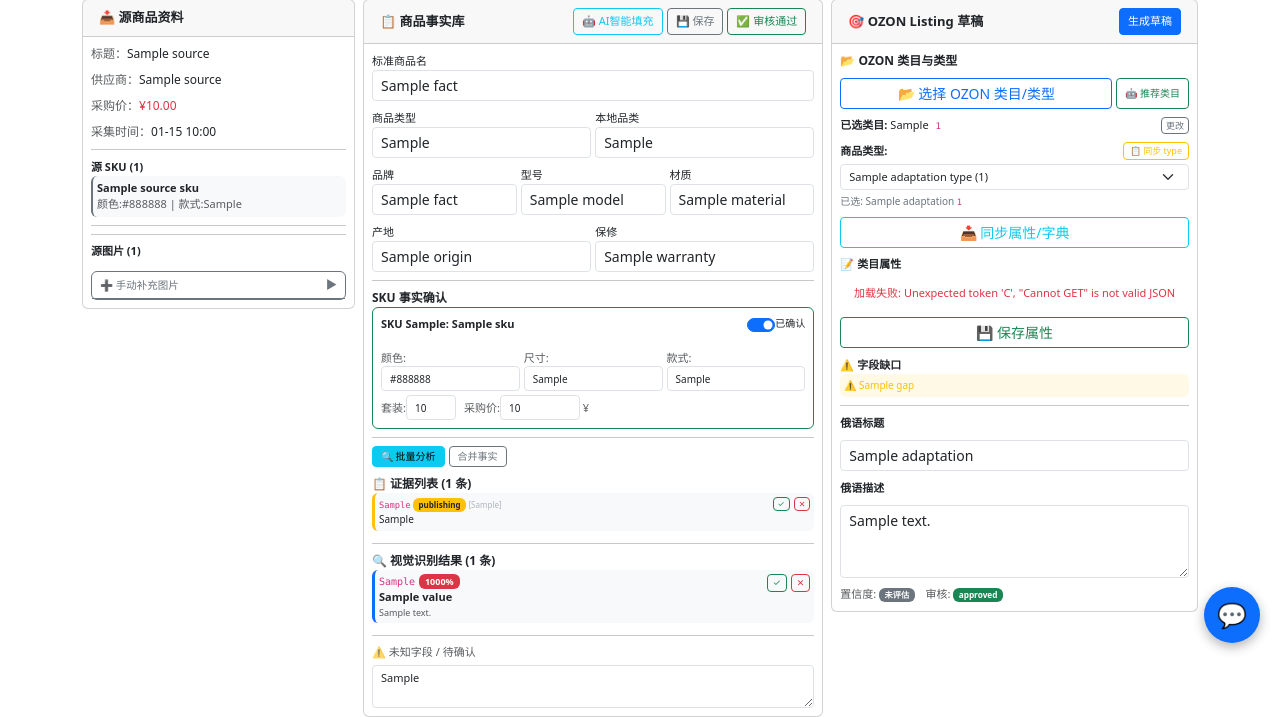
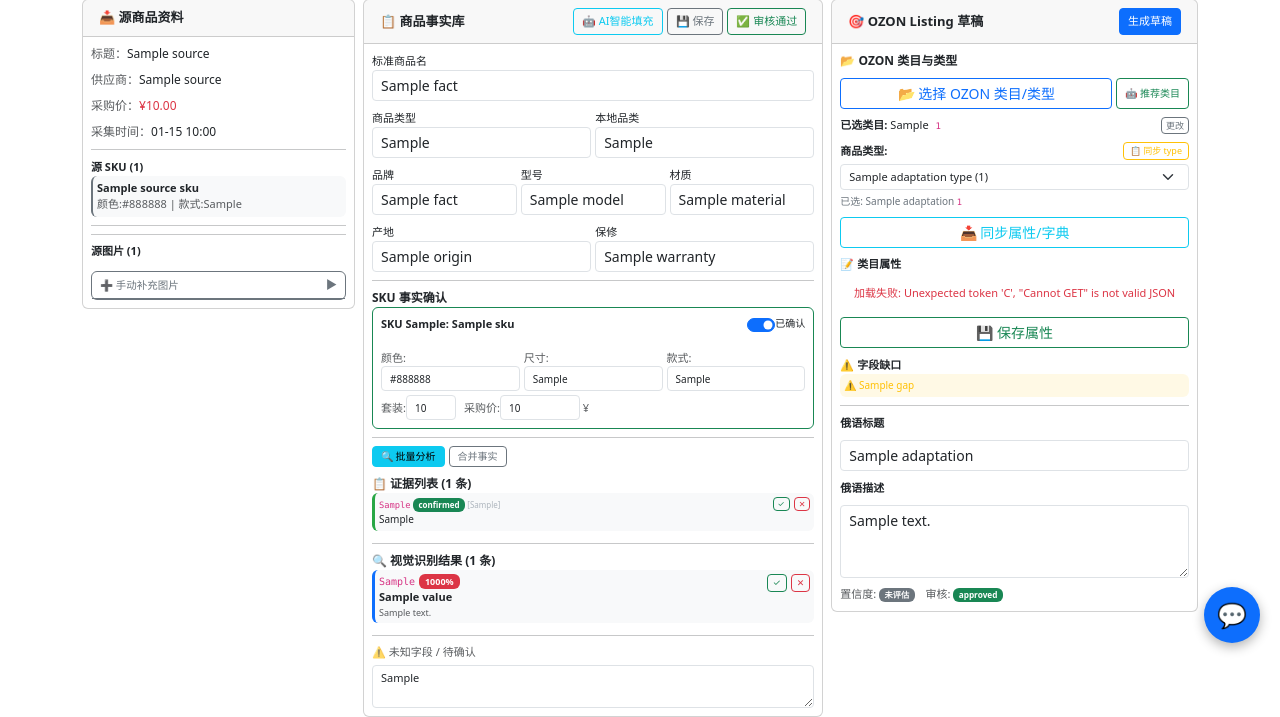
Before and after one commit to Ryan-cooinxia/inventory, a Python web app: template templates/ozon/adaptation_workspace.html in a window 1280 px wide. Shown: the part 137-854 px from the top of the page. Run offline with Jinja, Linux system fonts and the light colour scheme; the template is opened without the code that fills it: most values are stand-ins (such as "Sample title", 1, 10 or a date in 2020).

Commit message:
fix: 证据列表恢复使用 ev.fact_status(中栏) vs item.status(左侧面板)

```diff
--- a/templates/ozon/adaptation_workspace.html
+++ b/templates/ozon/adaptation_workspace.html
@@ -227,10 +227,10 @@
         <strong style="font-size:12px">📋 证据列表 ({{ evidences|length }} 条)</strong>
         <div style="max-height:180px;overflow-y:auto">
         {% for ev in evidences %}
-        <div class="d-flex justify-content-between align-items-start bg-light rounded p-1 mb-1" style="font-size:10px;border-left:3px solid {% if item.status == 'confirmed' %}#28a745{% elif item.status == 'conflict' %}#dc3545{% elif item.status == 'rejected' %}#6c757d{% else %}#ffc107{% endif %}">
+        <div class="d-flex justify-content-between align-items-start bg-light rounded p-1 mb-1" style="font-size:10px;border-left:3px solid {% if ev.fact_status == 'confirmed' %}#28a745{% elif ev.fact_status == 'conflict' %}#dc3545{% elif ev.fact_status == 'rejected' %}#6c757d{% else %}#ffc107{% endif %}">
           <div style="flex:1;min-width:0">
             <code>{{ ev.field_path }}</code>
-            <span class="badge {% if item.status == 'confirmed' %}bg-success{% elif item.status == 'conflict' %}bg-danger{% elif item.status == 'rejected' %}bg-secondary{% elif item.status == 'inferred' %}bg-info{% else %}bg-warning text-dark{% endif %}" style="font-size:8px">{{ item.status }}</span>
+            <span class="badge {% if ev.fact_status == 'confirmed' %}bg-success{% elif ev.fact_status == 'conflict' %}bg-danger{% elif ev.fact_status == 'rejected' %}bg-secondary{% elif ev.fact_status == 'inferred' %}bg-info{% else %}bg-warning text-dark{% endif %}" style="font-size:8px">{{ ev.fact_status }}</span>
             {% if ev.confidence %}<span style="font-size:8px;color:#6c757d">{{ '{:.0%}'.format(ev.confidence) }}</span>{% endif %}
             {% if ev.source_type %}<span style="font-size:8px;color:#adb5bd">[{{ ev.source_type }}]</span>{% endif %}
             <div class="text-truncate">{{ ev.value_json or ev.content or '' }}</div>
```
